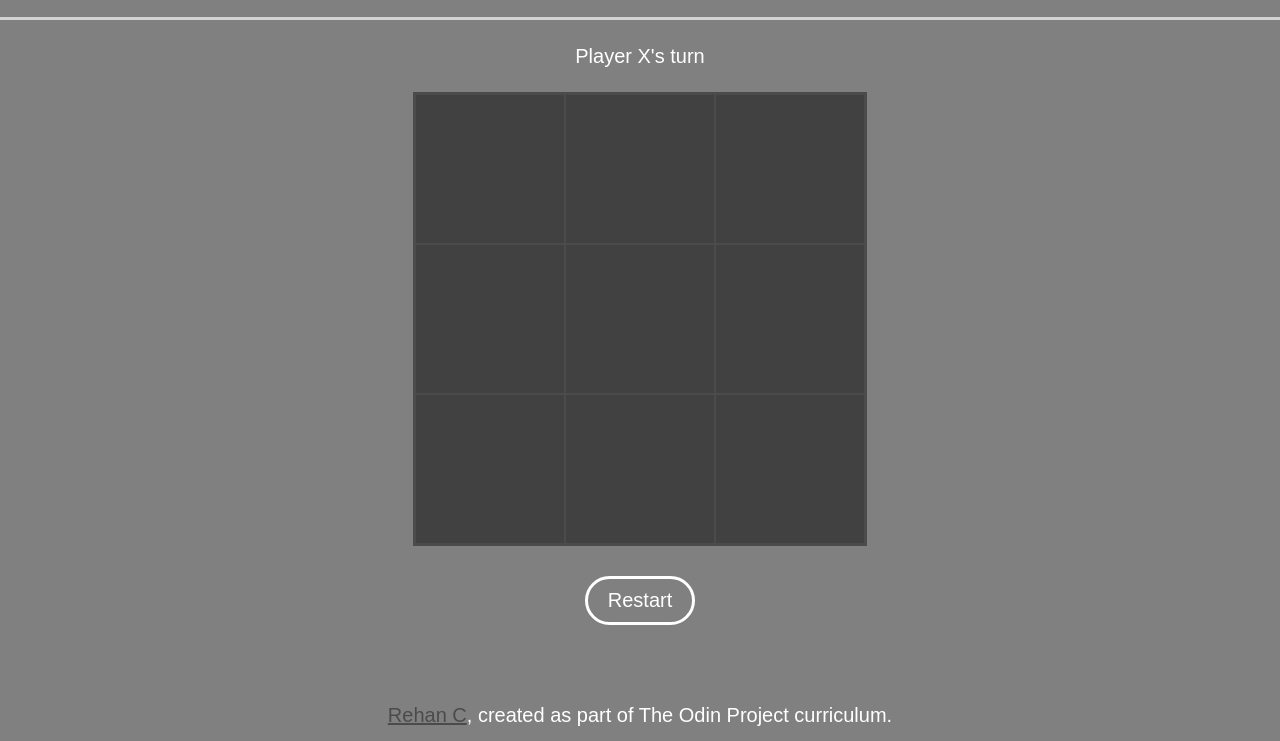
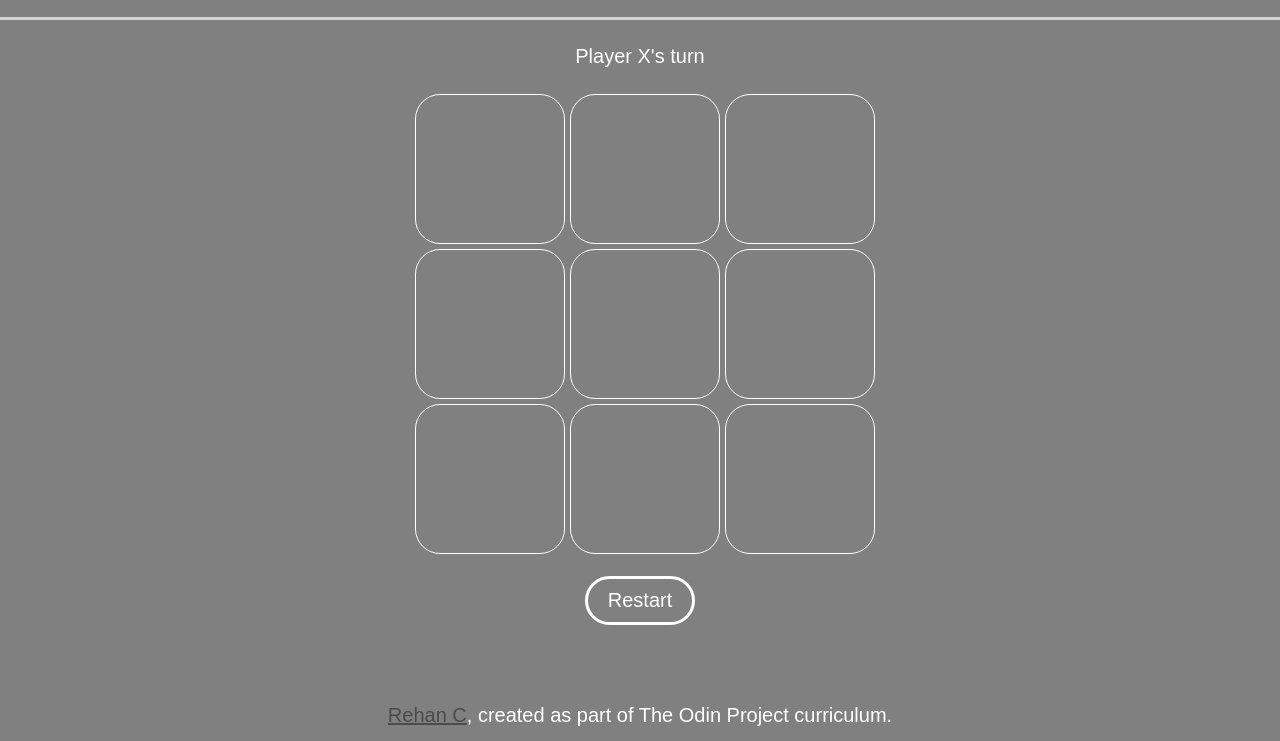
Before and after one commit to rehan-c/odin-tic-tac-toe, a plain HTML site: page index.html in a window 1280 px wide. Shown: the part 59-800 px from the top of the page. Drawn offline with Linux system fonts and the light colour scheme.

Commit message:
CSS tweaks applied

```diff
--- a/style.css
+++ b/style.css
@@ -71,18 +71,21 @@ button {
 
 .gameboard {
     display: grid;
+    border-radius: 25px;
+    gap: 5px;
     grid-template-columns: repeat(3, 1fr);
     width: 454px;
     height: 454px;
-    border: 2px solid var(--border-color);
+    border: 2px solid transparent;
     margin: 0px auto;
 }
 
 .field {
+    border-radius: 25px;
     width: 150px;
     height: 150px;
-    border: 1px solid var(--border-color);
-    background-color: var(--field-background-color);
+    border: 1px solid white;
+    background-color: transparent;
     font-size: 100px;
     text-align: center;
     cursor: pointer;
```
